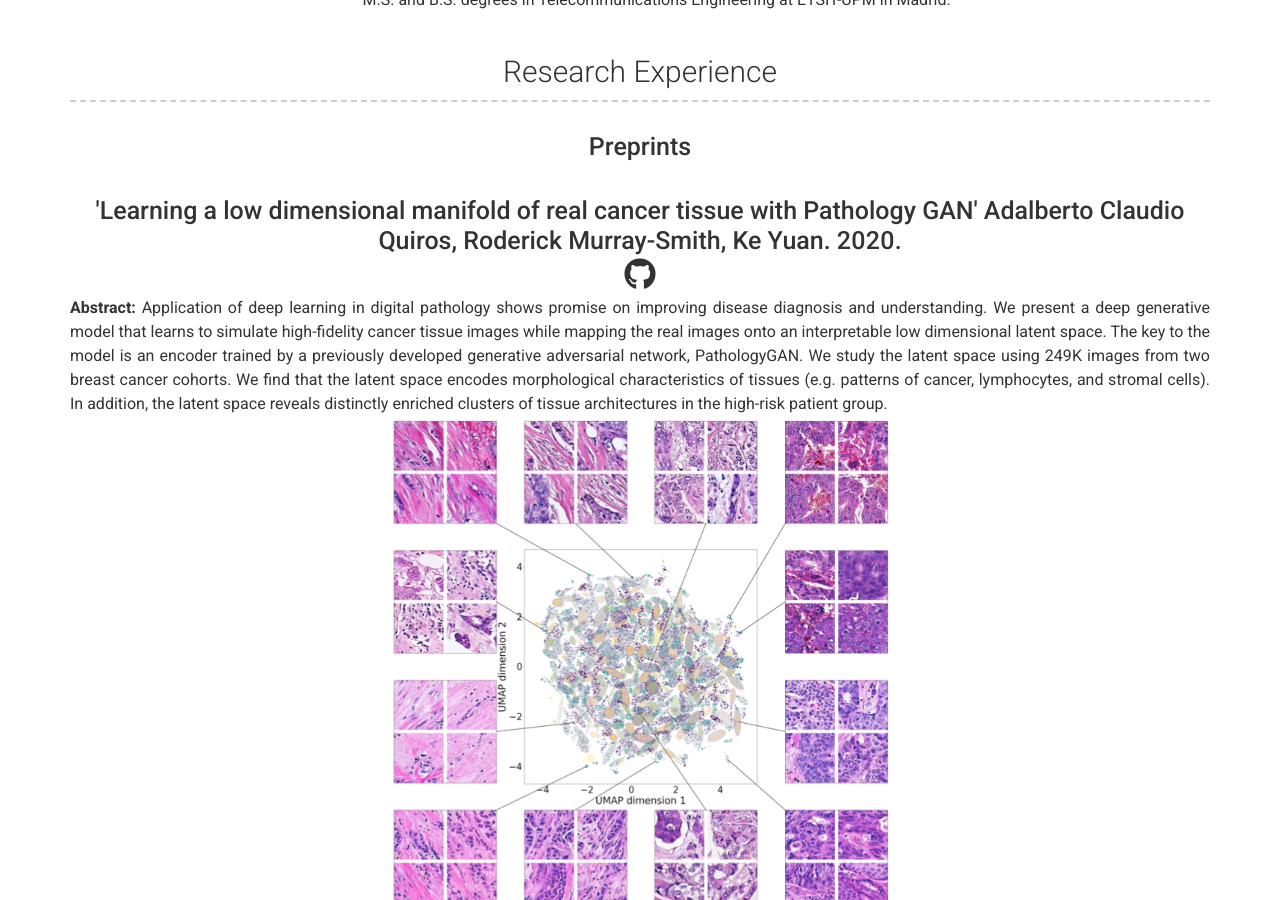
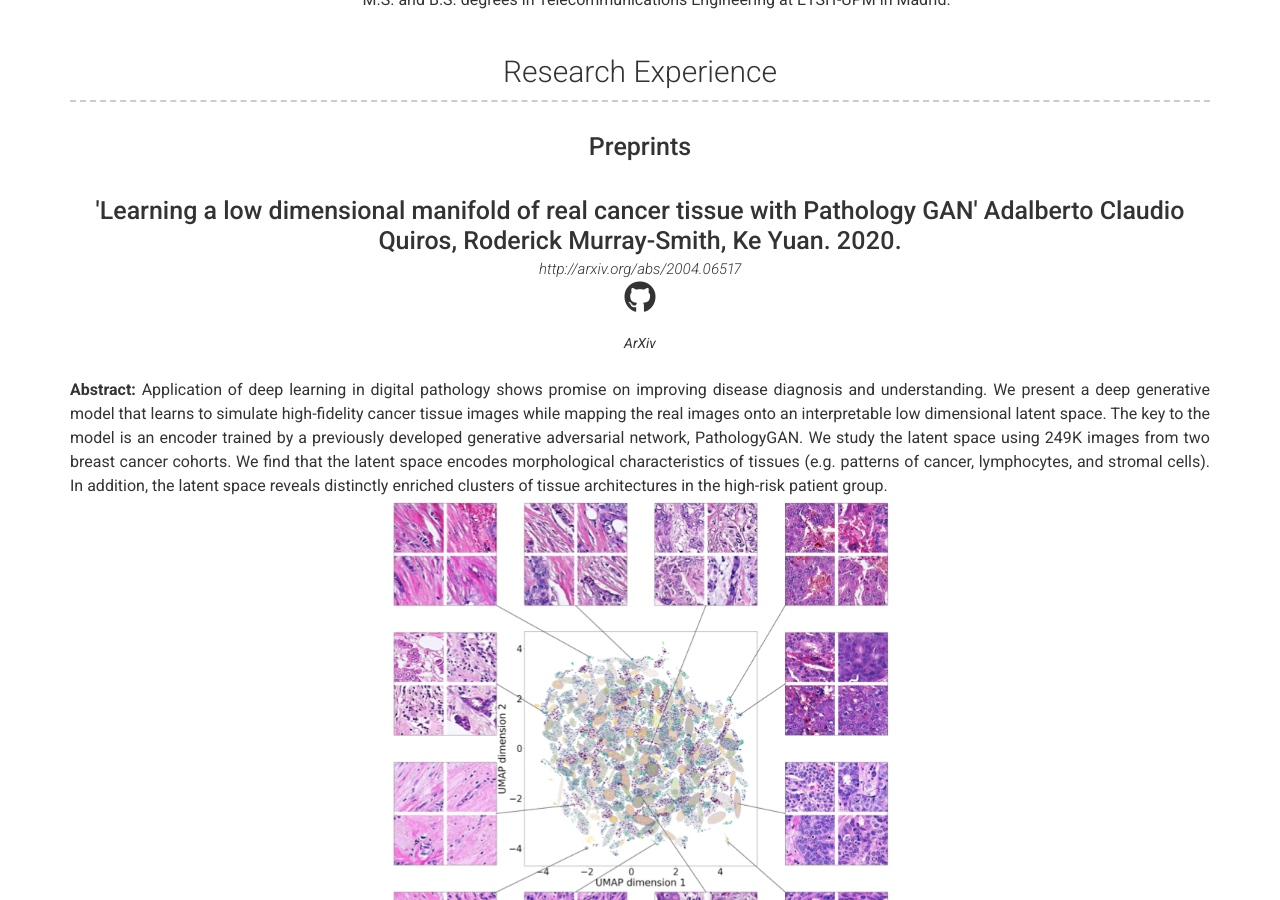
Before and after one commit to AdalbertoCq/adalbertocq.github.io, a Jekyll site: the page built from index.md, in a window 1280 px wide and 900 px high, scrolled down 553 px. Built offline with Jekyll 4.4.1, drawn with Linux system fonts in a browser that asks for light colours; nearby versions of some CDN libraries; part of the change alters nothing that is shown.

Commit message:
Link 'Learning low ...'

```diff
--- a/_data/projects.yml
+++ b/_data/projects.yml
@@ -6,10 +6,10 @@
 # Project template
 - layout: top-middle
   name: "'Learning a low dimensional manifold of real cancer tissue with Pathology GAN' Adalberto Claudio Quiros, Roderick Murray-Smith, Ke Yuan. 2020."
-  link:
+  link: http://arxiv.org/abs/2004.06517
   github: AdalbertoCq/Learning-a-low-dimensional-manifold-of-realcancer-tissue
-  # quote: >
-    # Short overview of the project (optional)
+  quote: >
+    ArXiv
   description: | # this will include new lines to allow paragraphs {: width="180" height="180"}
     **Abstract:** Application of deep learning in digital pathology shows promise on improving disease diagnosis and understanding. We present a deep generative model that learns to simulate high-fidelity cancer tissue images while mapping the real images onto an interpretable low dimensional latent space. The key to the model is an encoder trained by a previously developed generative adversarial network, PathologyGAN. We study the latent space using 249K images from two breast cancer cohorts. We find that the latent space encodes morphological characteristics of tissues (e.g. patterns of cancer, lymphocytes, and stromal cells). In addition, the latent space reveals distinctly enriched clusters of tissue architectures in the high-risk patient group.
     ![hand](./images/publications/learning_real_cancer_tissue/complete_latent_space.png){: width="45%" height="45%" style="display: block; margin: 0 auto"}
```
